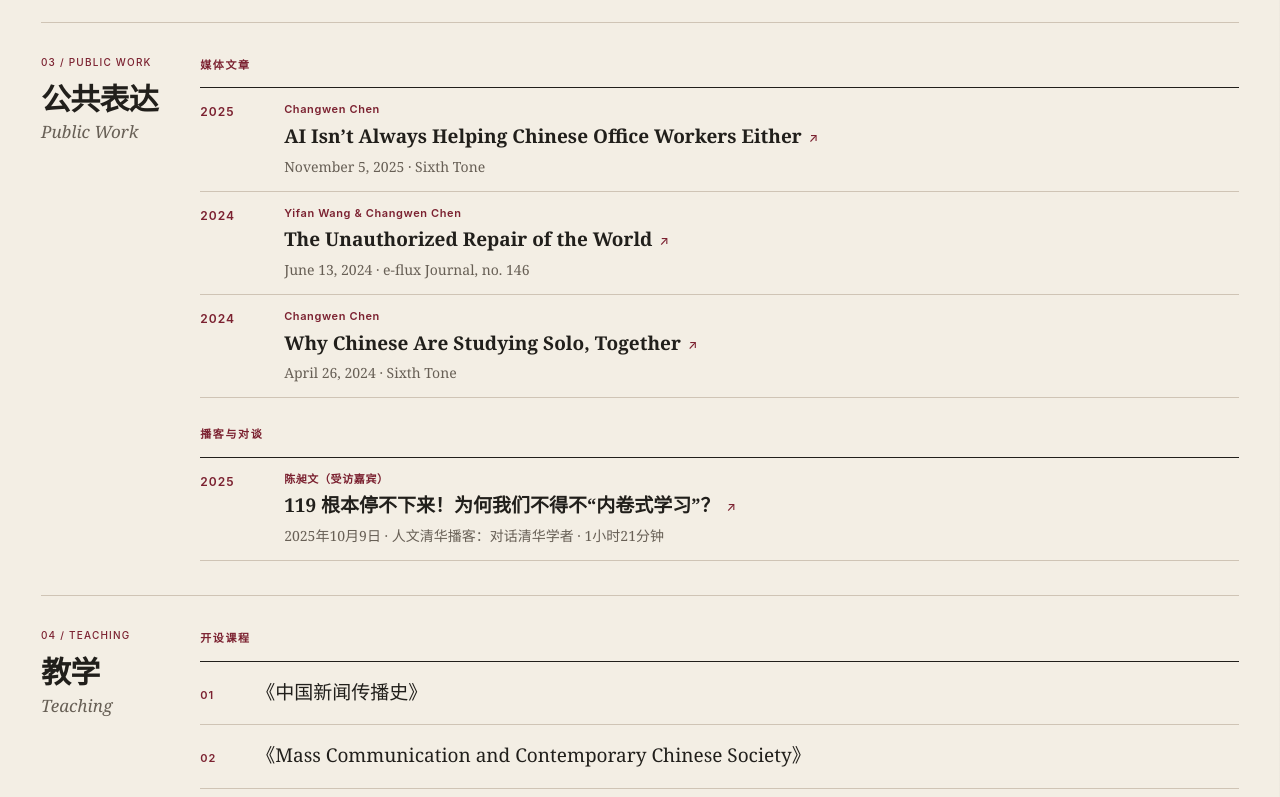
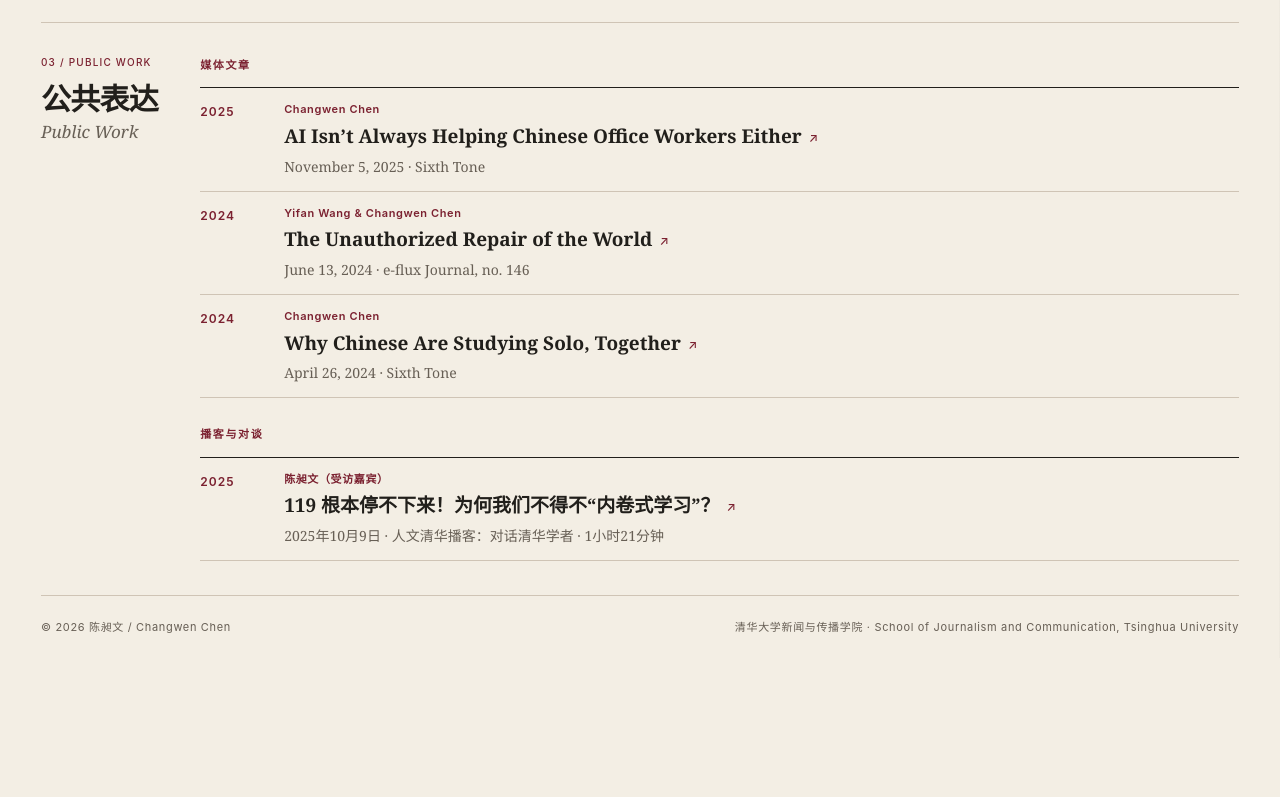
Before and after one commit to cklasd/changwen-chen-academic-homepage, a Next.js app: page / in a window 1280 px wide. Shown: the part 2000-2797 px from the top of the page. After the commit the page ends 2658 px from the top, so only its background shows below. Built offline with nearby package versions, Linux system fonts and the light colour scheme.

Commit message:
Remove teaching section

```diff
--- a/app/CriticalHome.tsx
+++ b/app/CriticalHome.tsx
@@ -1,7 +1,7 @@
 "use client";
 
 import { useState } from "react";
-import { courses, profileStatement, publications, researchAreas } from "./LegacyHome";
+import { profileStatement, publications, researchAreas } from "./LegacyHome";
 
 type Locale = "zh" | "en";
 
@@ -11,8 +11,6 @@ const ui = {
     statementEn: "Research Statement",
     publications: "代表性成果",
     publicationsEn: "Selected Publications",
-    teaching: "开设课程",
-    teachingEn: "Courses Taught",
     scholar: "谷歌学术",
     email: "电子邮件",
     previous: "返回简约版",
@@ -30,8 +28,6 @@ const ui = {
     statementEn: "个人研究自述",
     publications: "Selected Publications",
     publicationsEn: "代表性成果",
-    teaching: "Courses Taught",
-    teachingEn: "开设课程",
     scholar: "Google Scholar",
     email: "Email",
     previous: "Return to classic",
@@ -49,7 +45,6 @@ const ui = {
 const navigation = [
   { id: "statement", zh: "自述", en: "Statement" },
   { id: "publications", zh: "成果", en: "Publications" },
-  { id: "teaching", zh: "教学", en: "Teaching" },
 ] as const;
 
 const concepts = [
@@ -203,17 +198,6 @@ export default function Home() {
           </ol>
         </section>
 
-        <section className="cm-section cm-teaching" id="teaching" aria-labelledby="teaching-title">
-          <BilingualTitle number="03" primary={t.teaching} secondary={t.teachingEn} id="teaching-title" />
-          <ol className="cm-course-list">
-            {courses.map((course, index) => (
-              <li key={course.en}>
-                <span>0{index + 1}</span>
-                <p>{course[locale]}</p>
-              </li>
-            ))}
-          </ol>
-        </section>
       </main>
 
       <footer className="cm-footer">
--- a/app/LegacyHome.tsx
+++ b/app/LegacyHome.tsx
@@ -12,10 +12,8 @@ const copy = {
     publicWork: "公共表达",
     publicWriting: "媒体文章",
     podcastTalks: "播客与对谈",
-    teaching: "教学",
     profileLabel: "个人研究自述",
     workLabel: "近期成果",
-    courses: "开设课程",
     scholar: "查看谷歌学术",
     email: "发送邮件",
     showMore: "展开全文",
@@ -28,10 +26,8 @@ const copy = {
     publicWork: "Public Work",
     publicWriting: "Public Writing",
     podcastTalks: "Podcast & Talks",
-    teaching: "Teaching",
     profileLabel: "Research Statement",
     workLabel: "Recent Publications",
-    courses: "Courses Taught",
     scholar: "View Google Scholar",
     email: "Send an email",
     showMore: "Show more",
@@ -44,7 +40,6 @@ const navItems = [
   { id: "about", zh: "简介", en: "About" },
   { id: "work", zh: "研究成果", en: "Publications" },
   { id: "writing", zh: "公共表达", en: "Public Work" },
-  { id: "teaching", zh: "教学", en: "Teaching" },
 ] as const;
 
 export const profileStatement = {
@@ -197,11 +192,6 @@ export const podcastTalks = [
     },
     url: "https://podcasts.apple.com/podcast/id1712419886?i=1000730977315",
   },
-] as const;
-
-export const courses = [
-  { zh: "《中国新闻传播史》", en: "History of Journalism and Communication in China" },
-  { zh: "《Mass Communication and Contemporary Chinese Society》", en: "Mass Communication and Contemporary Chinese Society" },
 ] as const;
 
 function SectionTitle({ number, primary, secondary, id }: { number: string; primary: string; secondary: string; id: string }) {
@@ -373,20 +363,6 @@ export default function Home() {
           </div>
         </section>
 
-        <section className="editorial-section" id="teaching" aria-labelledby="teaching-title">
-          <SectionTitle number="04 / TEACHING" id="teaching-title" primary={t.teaching} secondary={locale === "zh" ? "Teaching" : "教学"} />
-          <div className="section-body teaching-content">
-            <div className="experience-wrap experience-wrap--solo">
-              <p className="subsection-label">{t.courses}</p>
-              <ol className="course-list">
-                {courses.map((course) => (
-                  <li key={course.en}><span aria-hidden="true" /><p>{course[locale]}</p></li>
-                ))}
-              </ol>
-            </div>
-          </div>
-        </section>
-
       </main>
 
       <footer><span>© {new Date().getFullYear()} 陈昶文 / Changwen Chen</span><span>清华大学新闻与传播学院 · School of Journalism and Communication, Tsinghua University</span></footer>
```
